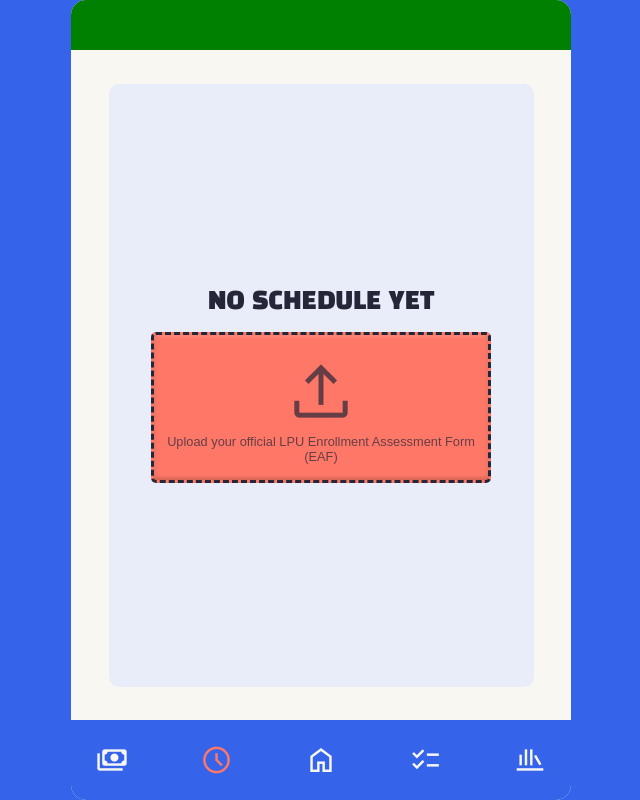
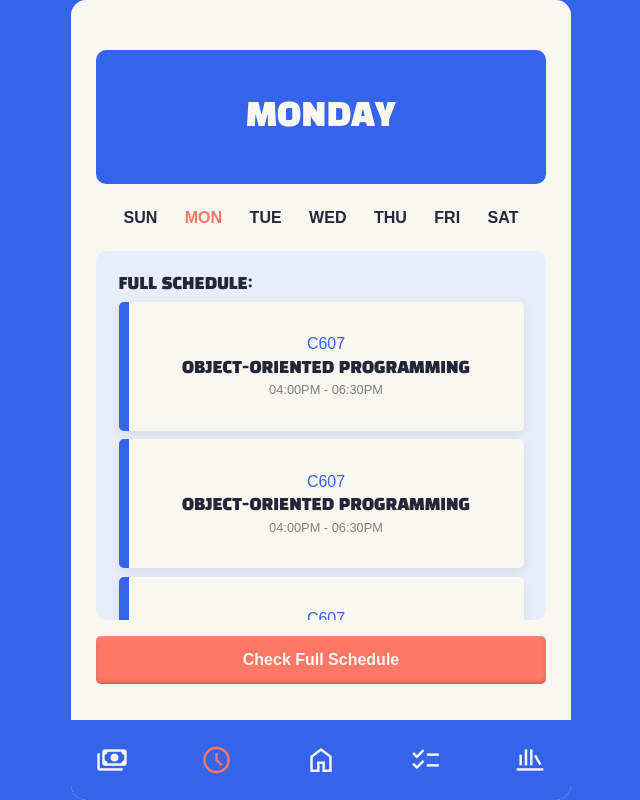
Before and after one commit to RSJR-19/MERI-StudentApp, a Flask app: template app/templates/schedule/schedule.html in a window 1280 px wide. Shown: the whole page, without its empty margins (319-959 px from the left). Run offline with Flask 3, Linux system fonts and the light colour scheme; the template is opened without the code that fills it, so the values that code supplies are empty.

Commit message:
before adding functionality

```diff
--- a/app/__init__.py
+++ b/app/__init__.py
@@ -4,6 +4,7 @@ from flask_wtf.csrf import CSRFProtect
 from dotenv import load_dotenv
 from datetime import timedelta
 from app.routes.budget_routes import budget
+from app.routes.schedule_routes import schedule
 
 csrf = CSRFProtect()
 
@@ -29,5 +30,6 @@ def create_app():
     app.register_blueprint(main)
     app.register_blueprint(auth)
     app.register_blueprint(budget)
+    app.register_blueprint(schedule)
 
     return app
--- a/app/static/css/schedule/schedule.css
+++ b/app/static/css/schedule/schedule.css
@@ -21,7 +21,6 @@
     align-items: center;
     justify-content: flex-end;
     padding: 5%;
-    background-color: green;
 }
 
 #mainContentContainer{
@@ -35,14 +34,156 @@
     position: relative;
 }
 
+
+
 #noScheduleScreen{
     height: 100%;
     width: 100%;
     display: flex;
     justify-content: center;
     align-items: center;
+    display: none;
+}
 
+#withScheduleScreen{
+    height: 100%;
+    width: 100%;
+    display: flex;
+    justify-content: flex-start;
+    align-items: center;
+    flex-direction: column;
+    gap: 2.5%;
 }
+
+#dateContainer{
+    height: 20%;
+    width: 90%;
+    background-color: var(--primary);
+    border-radius: 10px;
+    display: flex;
+    justify-content: center;
+    align-items: center;
+    font-family: "Black Han Sans", sans-serif;
+    color: var(--background);
+    font-size: 2rem;
+}
+
+.days-container{
+    height: 5%;
+    width: 90%;
+    display: flex;
+    justify-content: space-evenly;
+    align-items: center;
+    font-weight: 600;
+    color: var(--dark);
+}
+
+.selected{
+    color: var(--secondary);
+}
+
+.schedule-container{
+    height: 55%;
+    width: 90%;
+    background-color: var(--tertiary);
+    border-radius: 10px;
+    overflow: hidden;
+}
+
+#withClassScreen{
+    height: 100%;
+    width: 100%;
+    display: flex;
+    padding: 5%;
+    flex-direction: column;
+    gap: 2.5%;
+    display: none;
+}
+
+#noClassScreen{
+    height: 100%;
+    width: 100%;
+    display: flex;
+    justify-content: center;
+    align-items: center;
+    display: flex;
+    flex-direction: column;
+    gap: 2.5%;
+    display: none;
+}
+
+#noClassScreen p{
+    font-family: "Black Han Sans", sans-serif;
+    color: var(--dark);
+    font-size: 1.5rem;
+}
+
+#noClassScreen span{
+    font-size: 5rem;
+    color: var(--dark);
+}
+
+#fullSchedScreen{
+    height: 100%;
+    width: 100%;
+    justify-content: flex-start;
+    align-items: center;
+    flex-direction: column;
+    display: flex;
+    padding: 5%;
+    overflow-y: auto;
+    gap: 2.5%;
+}
+
+#fullSchedule{
+    width: 100%;
+    background-color: var(--tertiary);
+}
+
+.class-container{
+    flex-shrink: 0;
+    height: 40%;
+    width: 100%;
+    border-radius: 5px;
+    box-shadow: var(--boxShadow);
+    background-color: var(--background);
+    border-left: 10px solid var(--primary);
+    display: flex;
+    flex-direction: column;
+    justify-content: center;
+    align-items: center;
+    padding: 5%;
+    gap: 5%;
+}
+
+.top{
+    color: var(--primary);
+}
+
+.mid{
+    font-family: "Black Han Sans";
+    color: var(--dark);
+    text-align: center;
+}
+
+.bot{
+    color: gray;
+    font-size: 0.8rem;
+}
+
+#upNextContainer{
+    border-left: 10px solid var(--secondary);
+}
+
+.top-next{
+    color: var(--secondary);
+}
+
+.with-title{
+    font-family: "Black Han Sans", sans-serif;
+    color: var(--dark);
+}
+
 
 #scheduleInputBox{
     width: 80%;
@@ -57,6 +198,23 @@
     gap: 2.5%;
     position: relative;
     box-shadow: var(--insetBoxShadow);
+}
+
+#checkFullSchedBtn, #backSchedBtn{
+    width: 90%;
+    padding: 15px;
+    border-radius: 5px;
+    border: none;
+    font-weight: 600;
+    box-shadow: var(--insetBoxShadow);
+    background-color: var(--secondary);
+    color: var(--background);
+}
+
+#backSchedBtn{
+    background-color: var(--tertiary);
+    color: var(--dark);
+    display: none;
 }
 
 #scheduleInputBox span{
--- a/app/templates/schedule/schedule.html
+++ b/app/templates/schedule/schedule.html
@@ -17,11 +17,67 @@
                 <div class="no-schedule-container">
                     <p>NO SCHEDULE YET</p>
                     <div id="scheduleInputBox">
-                        <input type="file" id="fileUpload">
+                        <input type="file" id="fileUpload" accept=".pdf"  name="eaf">
                         <span class="material-symbols-outlined">upload</span>
                         <p id="context">Upload your official LPU Enrollment Assessment Form (EAF)</p>
                     </div>
                 </div>
+            </div>
+            <div id="withScheduleScreen">
+                <div id="dateContainer">
+                    <p>MONDAY</p>
+                </div>
+                <div class="days-container">
+                    <p>SUN</p>
+                    <p class="selected">MON</p>
+                    <p>TUE</p>
+                    <p>WED</p>
+                    <p>THU</p>
+                    <p>FRI</p>
+                    <p>SAT</p>
+                </div>
+                <div class="schedule-container">
+                    <div id="withClassScreen">
+                        <p class="with-title">RIGHT NOW:</p>
+                        <div class="class-container" id="rightNowContainer">
+                            <p class="top">C607</p>
+                            <p class="mid">OBJECT-ORIENTED PROGRAMMING</p>
+                            <p class="bot">04:00PM - 06:30PM</p>
+                        </div>
+                        <p class="with-title">UP NEXT:</p>
+                        <div class="class-container" id="upNextContainer">
+                            <p class="top-next">TAKE A BREAK</p>
+                            <p class="mid">BREAK TIME</p>
+                            <p class="bot">06:30PM - 07:00PM</p>
+                        </div>
+                    </div>
+                    <div id="noClassScreen">
+                        <p>NO CLASSES TODAY!</p>
+                        <span class="material-symbols-outlined">celebration</span>
+                    </div>
+                    <div id="fullSchedScreen">
+                        <p class="with-title" id="fullSchedule">FULL SCHEDULE:</p>
+                        <div class="class-container" id="rightNowContainer">
+                            <p class="top">C607</p>
+                            <p class="mid">OBJECT-ORIENTED PROGRAMMING</p>
+                            <p class="bot">04:00PM - 06:30PM</p>
+                        </div>
+                        <div class="class-container" id="rightNowContainer">
+                            <p class="top">C607</p>
+                            <p class="mid">OBJECT-ORIENTED PROGRAMMING</p>
+                            <p class="bot">04:00PM - 06:30PM</p>
+                        </div>
+                        <div class="class-container" id="rightNowContainer">
+                            <p class="top">C607</p>
+                            <p class="mid">OBJECT-ORIENTED PROGRAMMING</p>
+                            <p class="bot">04:00PM - 06:30PM</p>
+                        </div>
+
+                    </div>
+
+                </div>
+                <button id="checkFullSchedBtn">Check Full Schedule</button>
+                <button id="backSchedBtn">Back</button>
             </div>
         </div>
         <div id="navBar">
```
Also changed, not shown: app/routes/schedule_routes.py (added, +71 -0 lines), app/services/eaf_parser.py (added, +12 -0 lines), app/services/testing.py (deleted, +0 -14 lines), app/static/js/schedule.js (+72 -23 lines), 1 other file.
